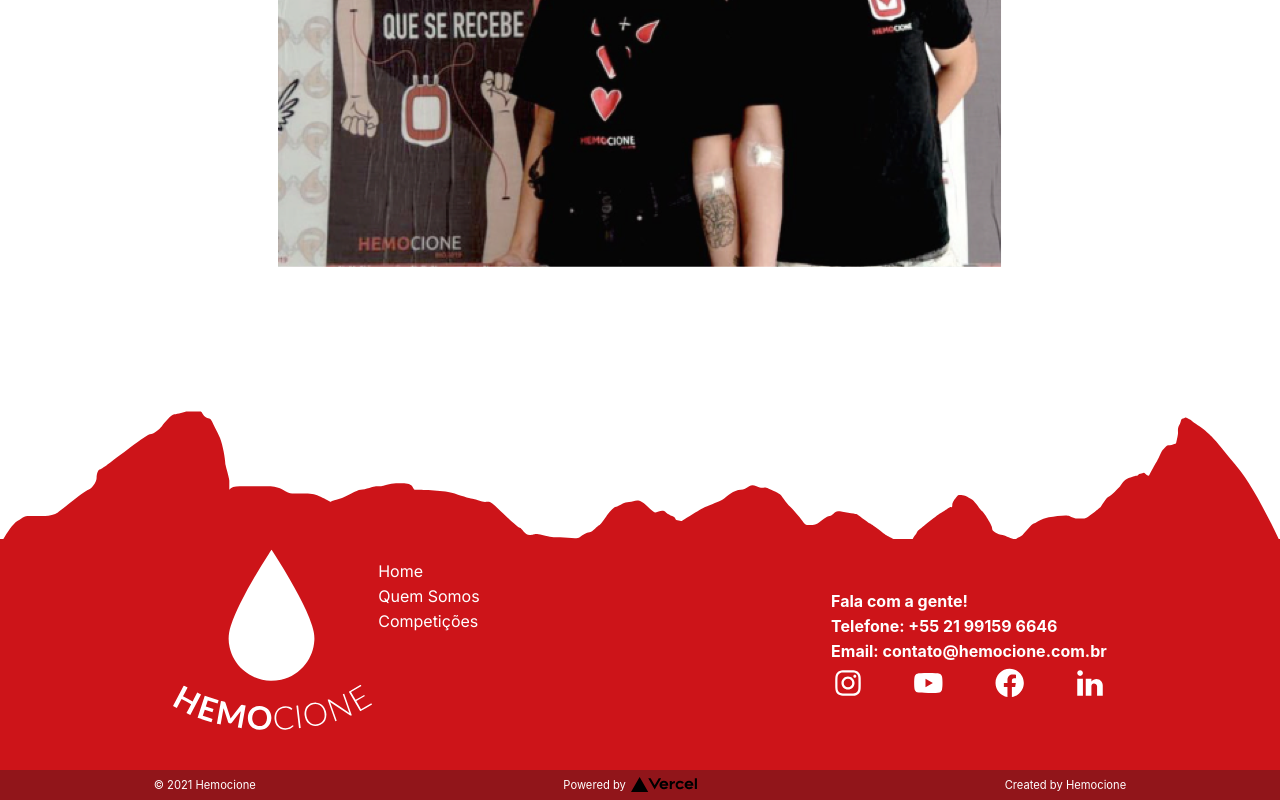
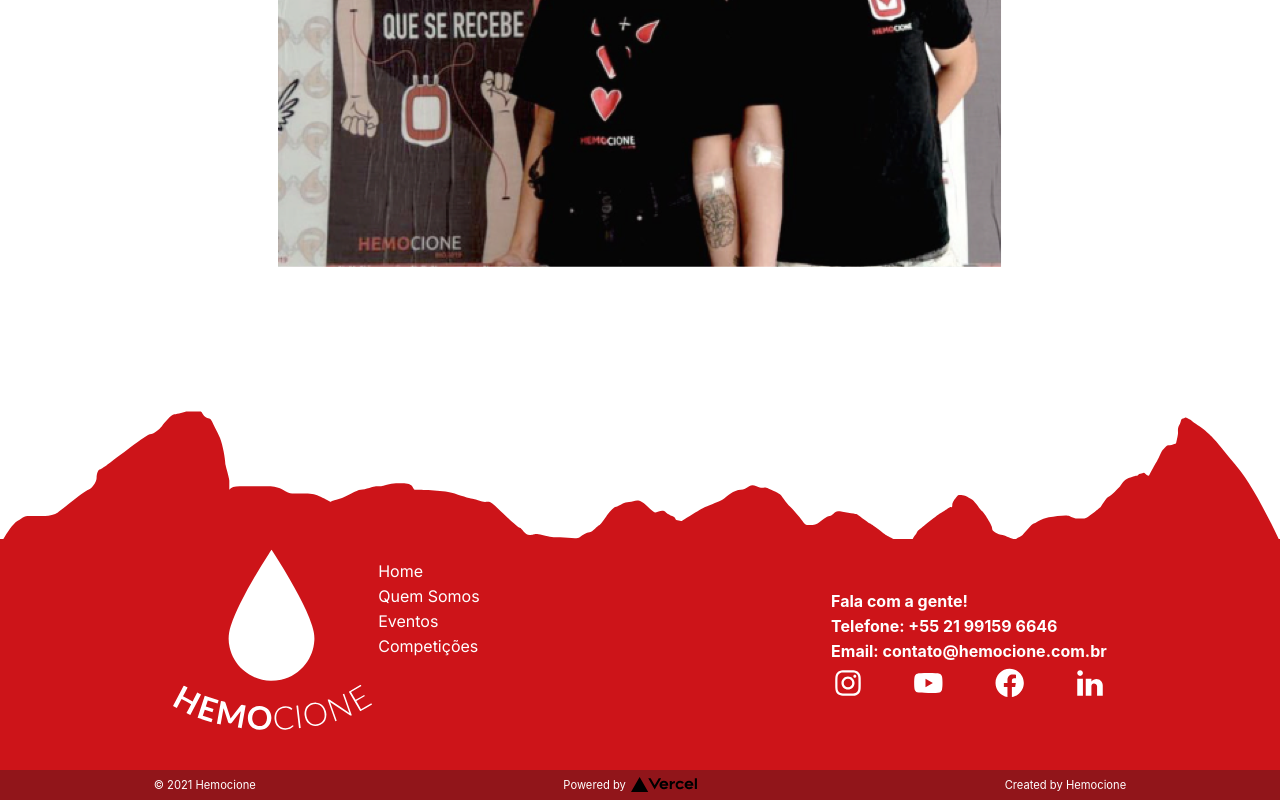
Before and after one commit to Hemocione/hemocione-frontend, a Next.js app: page /who in a window 1280 px wide. Shown: the part 2838-3638 px from the top of the page. Built offline with nearby package versions, Linux system fonts and the light colour scheme.

Commit message:
add footer menu item to events

```diff
--- a/components/FooterMenu/FooterMenu.jsx
+++ b/components/FooterMenu/FooterMenu.jsx
@@ -6,6 +6,7 @@ const FooterMenu = () => (
     <MenuItem link='/' text='Home' />
     <MenuItem link='/who' text='Quem Somos' />
     {/* <MenuItem external link='https://loja.hemocione.com.br/' text='Loja' /> */}
+    <MenuItem external link='https://eventos.hemocione.com.br' text='Eventos' />
     <MenuItem external link={process.env.NEXT_PUBLIC_COMPETITIONS} text='Competições' />
   </ul>
 )
```
